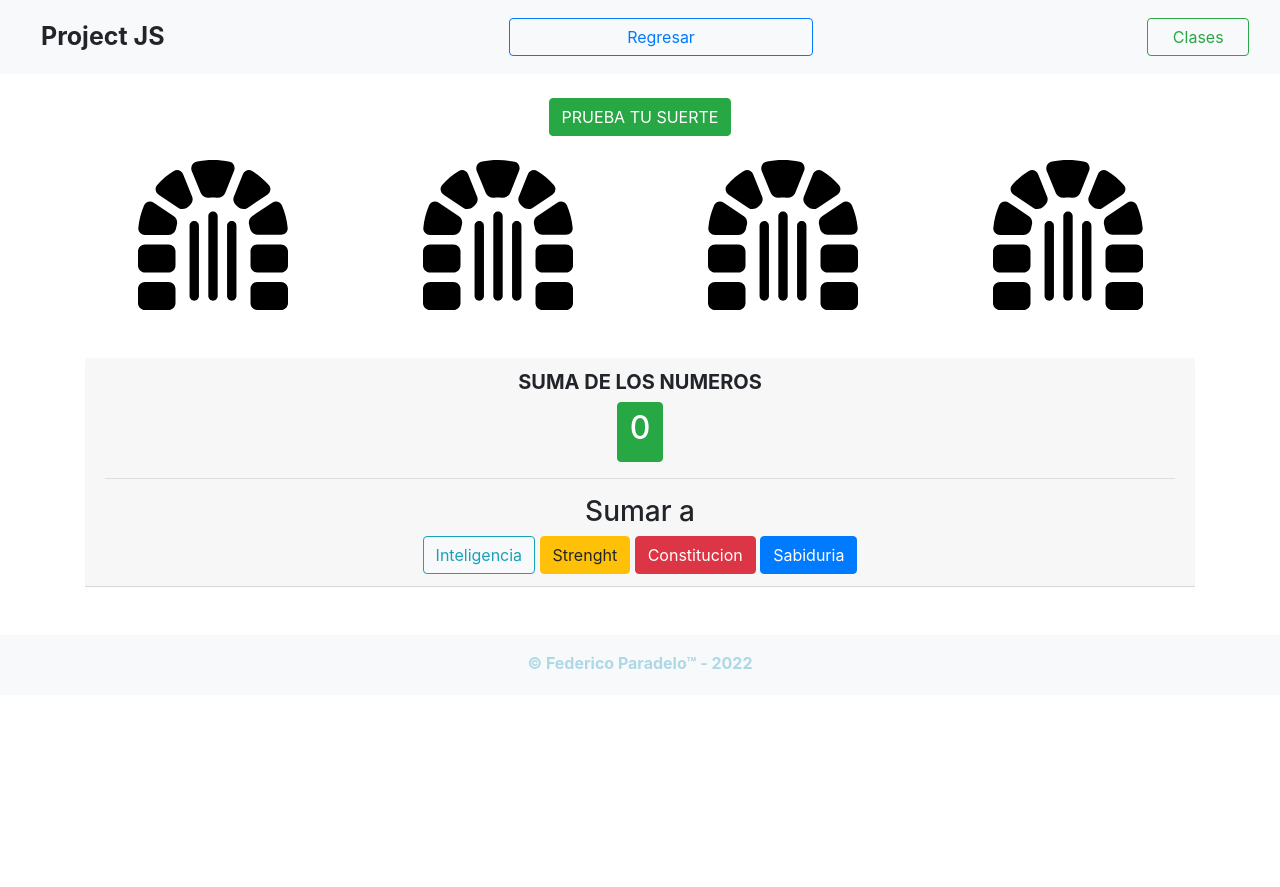
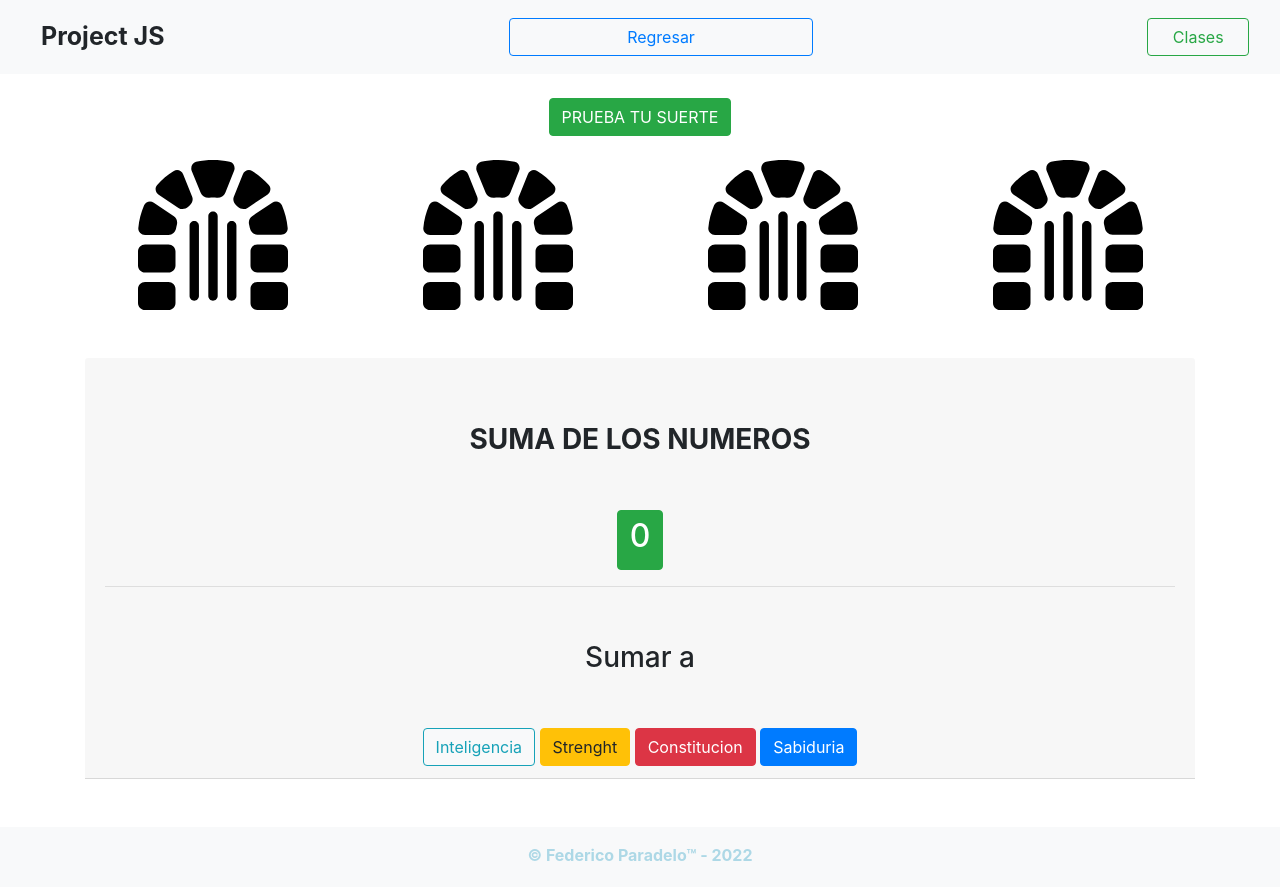
Before and after one commit to fajkker/JSProject, a plain HTML site: page dungeon.html in a window 1280 px wide. Before the commit the page ends 800 px from the top, so only its background shows below. Drawn offline with nearby package versions, Linux system fonts and the light colour scheme.

Commit message:
randomsumatory

```diff
--- a/css/style.css
+++ b/css/style.css
@@ -48,3 +48,8 @@
 #mage, #warrior, #paladin, #bardo, #arquero {
     display: none;
 }
+
+h3 {
+    margin-top: 5%;
+    margin-bottom: 5%;
+}
--- a/dungeon.html
+++ b/dungeon.html
@@ -50,7 +50,7 @@
         <div class="row">
             <div class="col-12 text-center">
                 <div class="card-header my-5">
-                    <h5><b>SUMA DE LOS NUMEROS</b></h5>
+                    <h3><b>SUMA DE LOS NUMEROS</b></h3>
                     <button class="btn btn-success white-text">
                         <h2 id="SumaDados">0</h2>
                     </button>
--- a/js/script.js
+++ b/js/script.js
@@ -56,5 +56,3 @@ function lanzardados() {
         document.getElementById("sab").innerHTML = suma;
     });
 }
-
-export$('#sab')
```
Also changed, not shown: js/main.js (+19 -2 lines).
